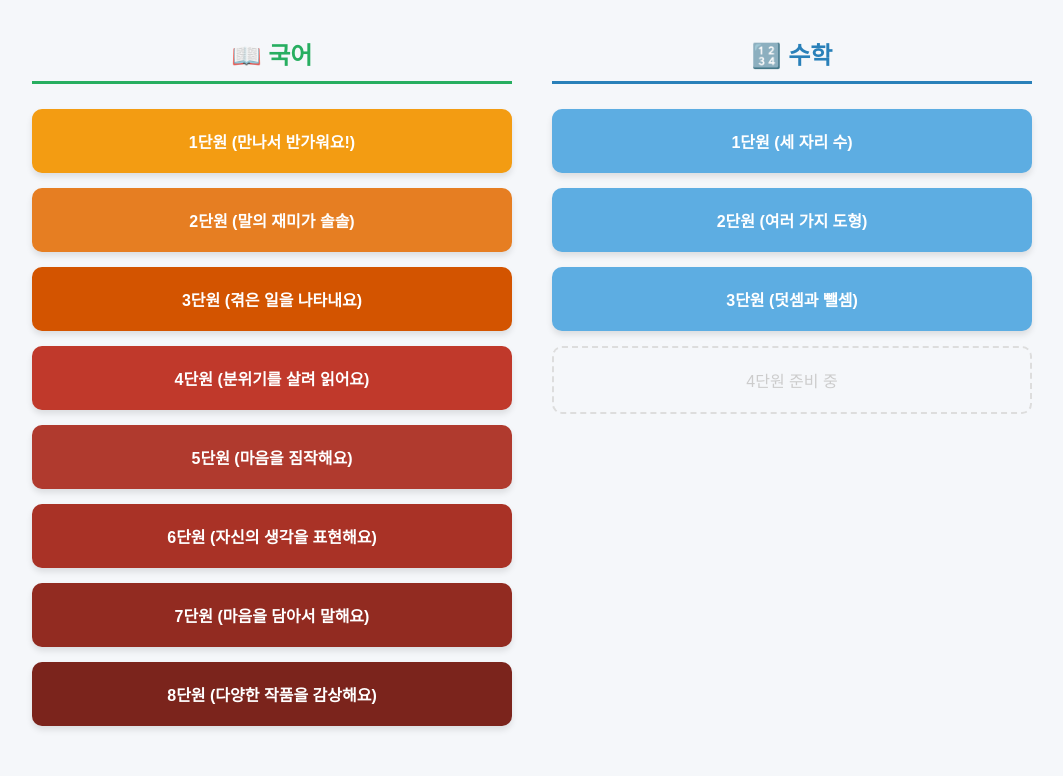
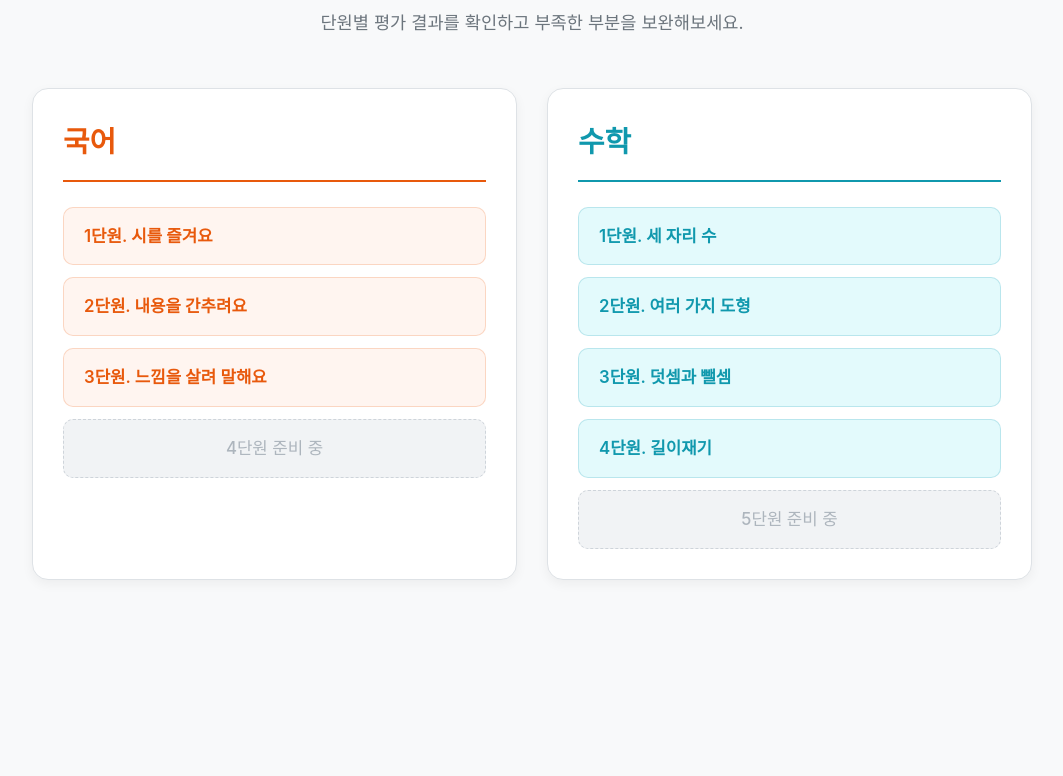
Before and after one commit to digitalparks/Evaluation, a plain HTML site: page index.html in a window 1280 px wide. Shown: the part 139-915 px from the top of the page, without its empty margins (108-1171 px from the left). After the commit the page ends 800 px from the top, so only its background shows below. Drawn offline with Linux system fonts and the light colour scheme.

Commit message:
Update index.html

```diff
--- a/index.html
+++ b/index.html
@@ -3,112 +3,173 @@
 <head>
     <meta charset="UTF-8">
     <meta name="viewport" content="width=device-width, initial-scale=1.0">
-    <title>2학년 1학기 단원평가 분석</title>
+    <title>학습 평가 대시보드</title>
     <style>
         :root {
-            --ko-color-1: #f39c12;
-            --ko-color-2: #e67e22;
-            --ko-color-3: #d35400;
-            --ma-color: #5dade2;
-        }
-        body {
-            font-family: 'Malgun Gothic', sans-serif;
-            background-color: #f5f7fa;
-            margin: 0;
-            padding: 50px 20px;
-            display: flex;
-            flex-direction: column;
-            align-items: center;
-        }
-        h1 { margin-bottom: 50px; font-size: 2.2rem; color: #333; }
-
-        .main-container {
-            display: flex;
-            gap: 40px;
-            max-width: 1000px;
-            width: 100%;
+            --bg-color: #f8f9fa;
+            --card-bg: #ffffff;
+            --text-main: #212529;
+            --text-muted: #6c757d;
+            --border-color: #dee2e6;
+            --ko-color: #e8590c;
+            --ko-bg: #fff5f0;
+            --ma-color: #1098ad;
+            --ma-bg: #e3fafc;
         }
 
-        .subject-column {
-            flex: 1;
-            display: flex;
-            flex-direction: column;
-            gap: 15px;
+        body {
+            font-family: 'Pretendard', -apple-system, BlinkMacSystemFont, system-ui, Roboto, sans-serif;
+            background-color: var(--bg-color);
+            color: var(--text-main);
+            margin: 0;
+            padding: 40px 20px;
+            line-height: 1.6;
+        }
+
+        .container {
+            max-width: 1000px;
+            margin: 0 auto;
+        }
+
+        header {
+            text-align: center;
+            margin-bottom: 50px;
+        }
+
+        header h1 {
+            font-size: 2.5rem;
+            margin-bottom: 10px;
+            color: #111;
+        }
+
+        header p {
+            color: var(--text-muted);
+            font-size: 1.1rem;
+        }
+
+        .grid-container {
+            display: grid;
+            grid-template-columns: 1fr 1fr;
+            gap: 30px;
+        }
+
+        @media (max-width: 768px) {
+            .grid-container {
+                grid-template-columns: 1fr;
+            }
+        }
+
+        .subject-card {
+            background: var(--card-bg);
+            border-radius: 16px;
+            padding: 30px;
+            box-shadow: 0 4px 12px rgba(0,0,0,0.05);
+            border: 1px solid var(--border-color);
         }
 
         .subject-title {
-            text-align: center;
-            font-size: 1.5rem;
-            font-weight: bold;
-            margin-bottom: 10px;
-            padding-bottom: 10px;
-            border-bottom: 3px solid;
+            font-size: 1.8rem;
+            font-weight: 700;
+            margin-top: 0;
+            margin-bottom: 25px;
+            padding-bottom: 15px;
+            border-bottom: 2px solid var(--border-color);
         }
 
-        .ko-title { color: #27ae60; border-color: #27ae60; }
-        .ma-title { color: #2980b9; border-color: #2980b9; }
-
-        /* 공통 버튼 스타일 */
-        .ko-btn, .ma-btn {
-            display: block;
-            padding: 20px;
-            text-align: center;
-            text-decoration: none;
-            border-radius: 10px;
-            font-weight: bold;
-            color: white;
-            transition: 0.3s;
-            box-shadow: 0 4px 6px rgba(0,0,0,0.1);
+        .subject-card.korean .subject-title {
+            color: var(--ko-color);
+            border-bottom-color: var(--ko-color);
         }
 
-        .ko-btn:hover, .ma-btn:hover {
-            transform: translateY(-3px);
-            box-shadow: 0 6px 12px rgba(0,0,0,0.15);
+        .subject-card.math .subject-title {
+            color: var(--ma-color);
+            border-bottom-color: var(--ma-color);
         }
 
-        /* 국어 버튼 색상 (단원이 올라갈수록 조화롭게 깊어지는 색감) */
-        .ko-unit1 { background-color: #f39c12; }
-        .ko-unit2 { background-color: #e67e22; }
-        .ko-unit3 { background-color: #d35400; }
-        .ko-unit4 { background-color: #c0392b; }
-        .ko-unit5 { background-color: #b03a2e; }
-        .ko-unit6 { background-color: #a93226; }
-        .ko-unit7 { background-color: #922b21; }
-        .ko-unit8 { background-color: #7b241c; }
+        .unit-list {
+            display: flex;
+            flex-direction: column;
+            gap: 12px;
+        }
 
-        /* 수학 버튼 색상 */
-        .ma-btn { background-color: #5dade2; }
+        .btn {
+            display: block;
+            padding: 15px 20px;
+            border-radius: 10px;
+            text-decoration: none;
+            font-weight: 600;
+            font-size: 1.05rem;
+            transition: all 0.2s ease;
+            box-sizing: border-box;
+        }
 
-        @media (max-width: 768px) {
-            .main-container { flex-direction: column; }
+        .ko-btn {
+            color: var(--ko-color);
+            background-color: var(--ko-bg);
+            border: 1px solid rgba(232, 89, 12, 0.2);
+        }
+
+        .ko-btn:hover {
+            background-color: var(--ko-color);
+            color: #fff;
+            transform: translateY(-2px);
+        }
+
+        .ma-btn {
+            color: var(--ma-color);
+            background-color: var(--ma-bg);
+            border: 1px solid rgba(16, 152, 173, 0.2);
+        }
+
+        .ma-btn:hover {
+            background-color: var(--ma-color);
+            color: #fff;
+            transform: translateY(-2px);
+        }
+
+        .ready-box {
+            padding: 15px 20px;
+            border-radius: 10px;
+            background-color: #f1f3f5;
+            color: #adb5bd;
+            border: 1px dashed #ced4da;
+            font-weight: 500;
+            font-size: 1.05rem;
+            text-align: center;
         }
     </style>
 </head>
 <body>
 
-    <h1>📋 2학년 1학기 단원평가 분석</h1>
+<div class="container">
+    <header>
+        <h1>학업 성취도 평가 대시보드</h1>
+        <p>단원별 평가 결과를 확인하고 부족한 부분을 보완해보세요.</p>
+    </header>
 
-    <div class="main-container">
-        <div class="subject-column">
-            <div class="subject-title ko-title">📖 국어</div>
-            <a href="./korean2-1-1/index.html" class="ko-btn ko-unit1">1단원 (만나서 반가워요!)</a>
-            <a href="./korean2-1-2/index.html" class="ko-btn ko-unit2">2단원 (말의 재미가 솔솔)</a>
-            <a href="./korean2-1-3/index.html" class="ko-btn ko-unit3">3단원 (겪은 일을 나타내요)</a>
-            <a href="./korean2-1-4/index.html" class="ko-btn ko-unit4">4단원 (분위기를 살려 읽어요)</a>
-            <a href="./korean2-1-5/index.html" class="ko-btn ko-unit5">5단원 (마음을 짐작해요)</a>
-            <a href="./korean2-1-6/index.html" class="ko-btn ko-unit6">6단원 (자신의 생각을 표현해요)</a>
-            <a href="./korean2-1-7/index.html" class="ko-btn ko-unit7">7단원 (마음을 담아서 말해요)</a>
-            <a href="./korean2-1-8/index.html" class="ko-btn ko-unit8">8단원 (다양한 작품을 감상해요)</a>
+    <div class="grid-container">
+        <div class="subject-card korean">
+            <h2 class="subject-title">국어</h2>
+            <div class="unit-list">
+                <a href="./ko-1/index.html" class="btn ko-btn ko-unit1">1단원. 시를 즐겨요</a>
+                <a href="./ko-2/index.html" class="btn ko-btn ko-unit2">2단원. 내용을 간추려요</a>
+                <a href="./ko-3/index.html" class="btn ko-btn ko-unit3">3단원. 느낌을 살려 말해요</a>
+                <div class="ready-box">4단원 준비 중</div>
+            </div>
         </div>
 
-        <div class="subject-column">
-            <div class="subject-title ma-title">🔢 수학</div>
-            <a href="./math2-1-1/index.html" class="ma-btn">1단원 (세 자리 수)</a>
-            <a href="./math2-1-2/index.html" class="ma-btn">2단원 (여러 가지 도형)</a>
-            <a href="./math2-1-3/index.html" class="ma-btn">3단원 (덧셈과 뺄셈)</a>
-            <div style="padding: 20px; text-align: center; color: #ccc; border: 2px dashed #ddd; border-radius: 10px;">4단원 준비 중</div>
+        <div class="subject-card math">
+            <h2 class="subject-title">수학</h2>
+            <div class="unit-list">
+                <a href="./ma-1/index.html" class="btn ma-btn">1단원. 세 자리 수</a>
+                <a href="./ma-2/index.html" class="btn ma-btn">2단원. 여러 가지 도형</a>
+                <a href="./ma-3/index.html" class="btn ma-btn">3단원. 덧셈과 뺄셈</a>
+                <a href="./ma-4/index.html" class="btn ma-btn">4단원. 길이재기</a>
+                <div class="ready-box">5단원 준비 중</div>
+            </div>
         </div>
     </div>
+</div>
 
 </body>
 </html>
```
